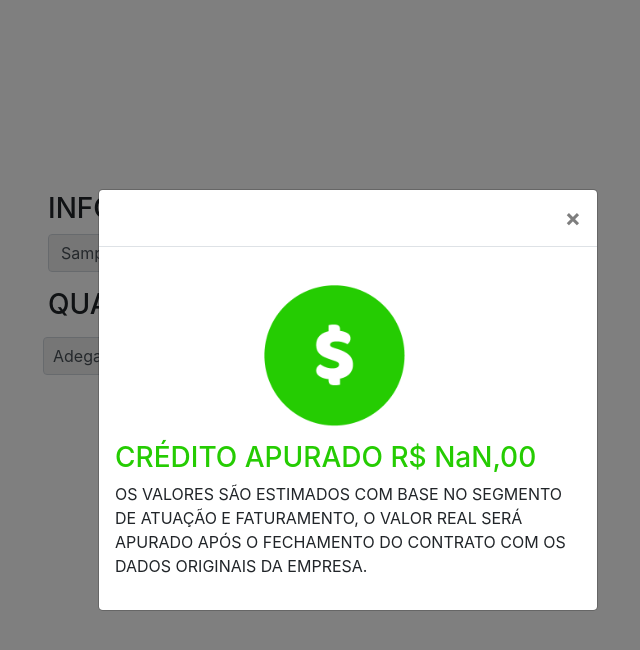
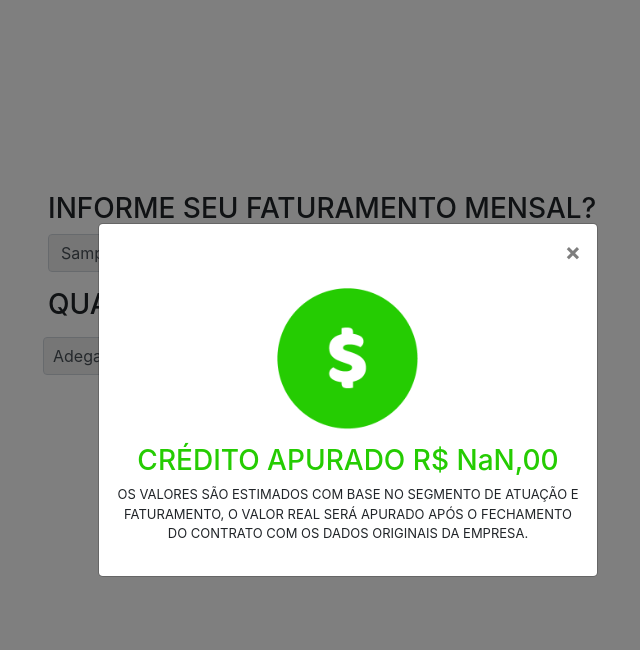
Before and after one commit to theus2br/AliquotaProject, a plain HTML site: page Index.html in a window 1280 px wide. Both pictures are taken after typing "Sample" into the empty fields and a click on the button "CALCULAR SEU CREDITO!". Shown: the whole page, without its empty margins (292-932 px from the left). Drawn offline with nearby package versions, Linux system fonts and the light colour scheme.

Commit message:
Ajuste de tamanhos

```diff
--- a/Index.html
+++ b/Index.html
@@ -16,30 +16,7 @@
     <script src="https://stackpath.bootstrapcdn.com/bootstrap/4.4.1/js/bootstrap.min.js"
         integrity="sha384-wfSDF2E50Y2D1uUdj0O3uMBJnjuUD4Ih7YwaYd1iqfktj0Uod8GCExl3Og8ifwB6"
         crossorigin="anonymous"></script>
-    <style>
-        #btnEnviar {
-            margin-left: 50px;
-        }
-        img{
-            align-content: center;
-            width: 150px;
-            margin-left: 145px;
-        }
-        #resultado{
-            color: rgb(37,204,2);
-        }
-        #btnEnviar{
-            color: white;
-        }
-        #valorMensal{
-            background-color: rgb(236,236,236);
-            width: 500px;
-        }
-        #tipoEstabelecimento{
-            background-color: rgb(236,236,236);
-        }
-
-    </style>
+    <link rel="stylesheet" type="text/css" href="style.css">
 </head>
 
 <body>
@@ -79,7 +56,7 @@
                             <span aria-hidden="true">&times;</span>
                         </button>
                     </div>
-                    <div class="modal-body">
+                    <div class="modal-body" id="modalBody">
                         <img src="icone.png" alt="Minha Figura">
                         <h3 id="resultado"></h3>
                         <p>OS VALORES SÃO ESTIMADOS COM BASE NO SEGMENTO DE ATUAÇÃO E FATURAMENTO, O VALOR REAL SERÁ
--- a/style.css
+++ b/style.css
@@ -0,0 +1,30 @@
+#btnEnviar {
+    margin-left: 50px;
+}
+img{
+    align-content: center;
+    width: 150px;
+    margin-top: -30px;
+}
+#resultado{
+    color: rgb(37,204,2);
+}
+#btnEnviar{
+    color: white;
+}
+#valorMensal{
+    background-color: rgb(236,236,236);
+    width: 500px;
+}
+#tipoEstabelecimento{
+    background-color: rgb(236,236,236);
+}
+#modalBody{
+    text-align: center;
+}
+#modalBody p{
+    font-size: 13px;
+}
+.modal-header {
+    border-bottom: 0 none;
+}
```
